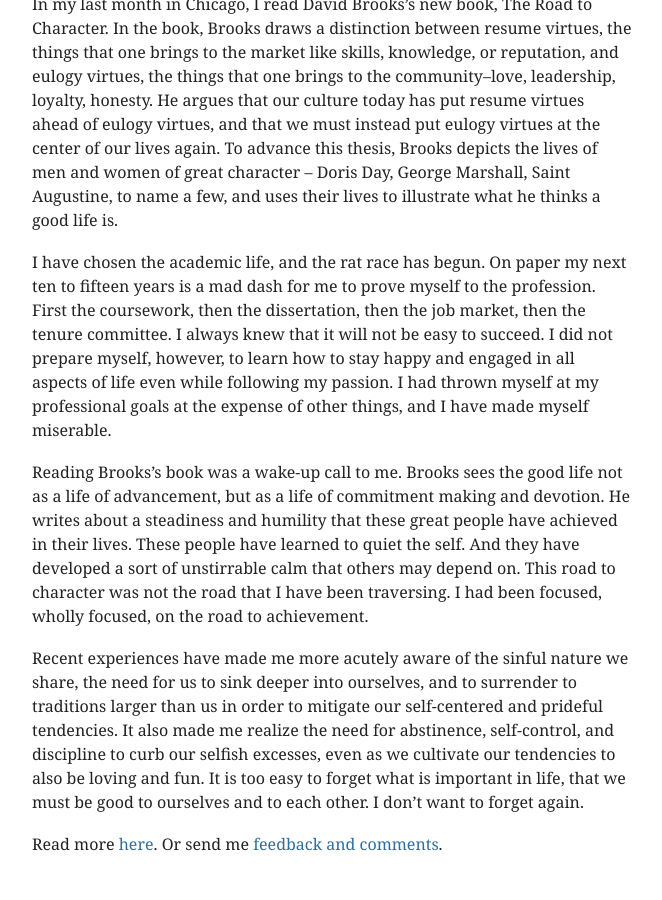
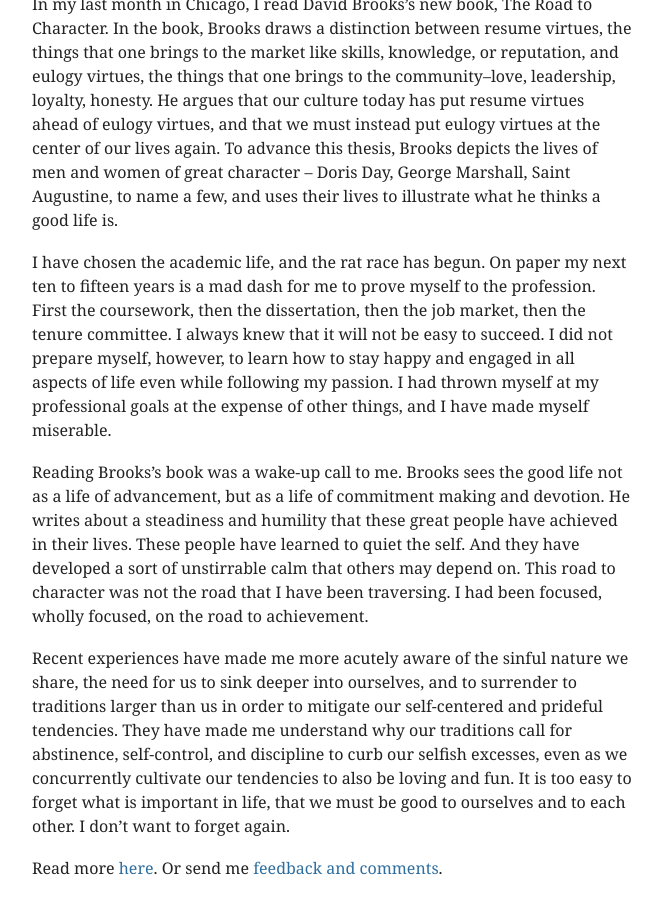
Before and after one commit to mbwong/mbwong.github.com, a Jekyll site: the page built from _posts/2015-06-15-reflections-from-beijing.md, in a window 1280 px wide and 900 px high, scrolled down 3168 px. Shown: the whole window, without its empty margins (308-970 px from the left). Built offline with Jekyll 4.4.1, drawn with Linux system fonts in a browser that asks for light colours; before the commit the page ends 4044 px from its top, so only the background shows below that.

Commit message:
Update 2015-06-15-reflections-from-beijing.md

```diff
--- a/_posts/2015-06-15-reflections-from-beijing.md
+++ b/_posts/2015-06-15-reflections-from-beijing.md
@@ -48,4 +48,4 @@
 
 Reading Brooks's book was a wake-up call to me. Brooks sees the good life not as a life of advancement, but as a life of commitment making and devotion. He writes about a steadiness and humility that these great people have achieved in their lives. These people have learned to quiet the self. And they have developed a sort of unstirrable calm that others may depend on. This road to character was not the road that I have been traversing. I had been focused, wholly focused, on the road to achievement.
 
-Recent experiences have made me more acutely aware of the sinful nature we share, the need for us to sink deeper into ourselves, and to surrender to traditions larger than us in order to mitigate our self-centered and prideful tendencies. It also made me realize the need for abstinence, self-control, and discipline to curb our selfish excesses, even as we cultivate our tendencies to also be loving and fun. It is too easy to forget what is important in life, that we must be good to ourselves and to each other. I don’t want to forget again.
+Recent experiences have made me more acutely aware of the sinful nature we share, the need for us to sink deeper into ourselves, and to surrender to traditions larger than us in order to mitigate our self-centered and prideful tendencies. They have made me understand why our traditions call for abstinence, self-control, and discipline to curb our selfish excesses, even as we concurrently cultivate our tendencies to also be loving and fun. It is too easy to forget what is important in life, that we must be good to ourselves and to each other. I don’t want to forget again.
```
